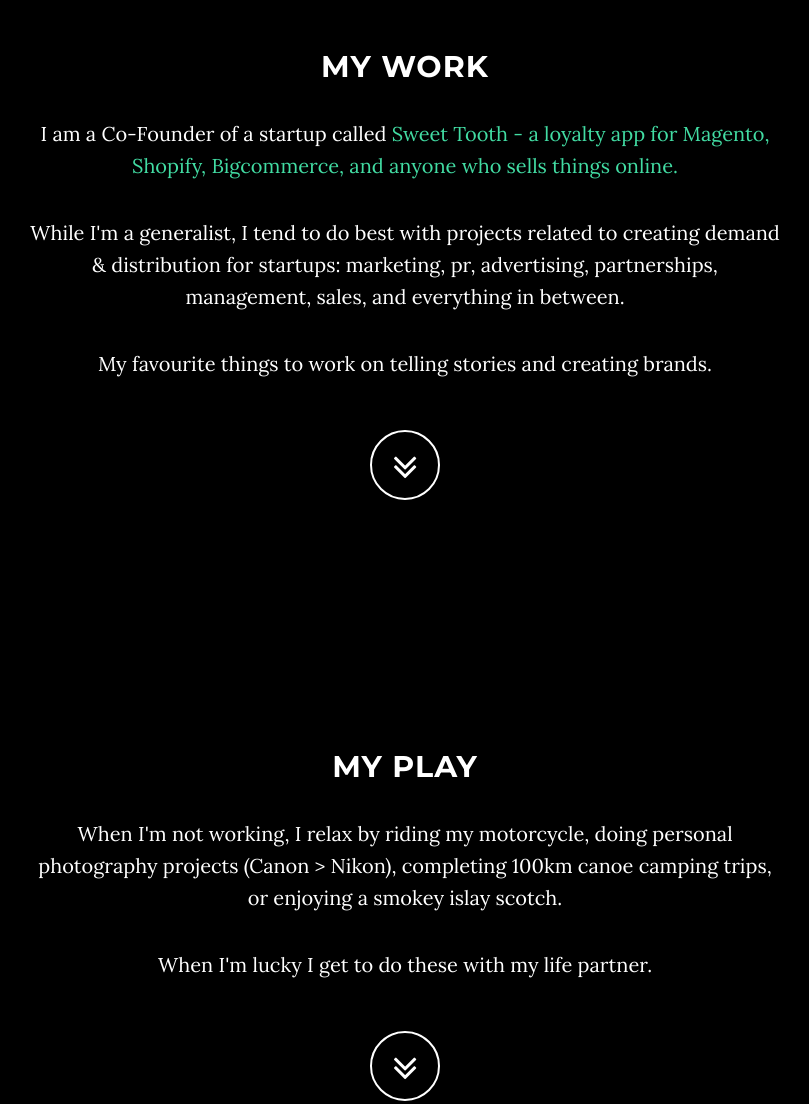
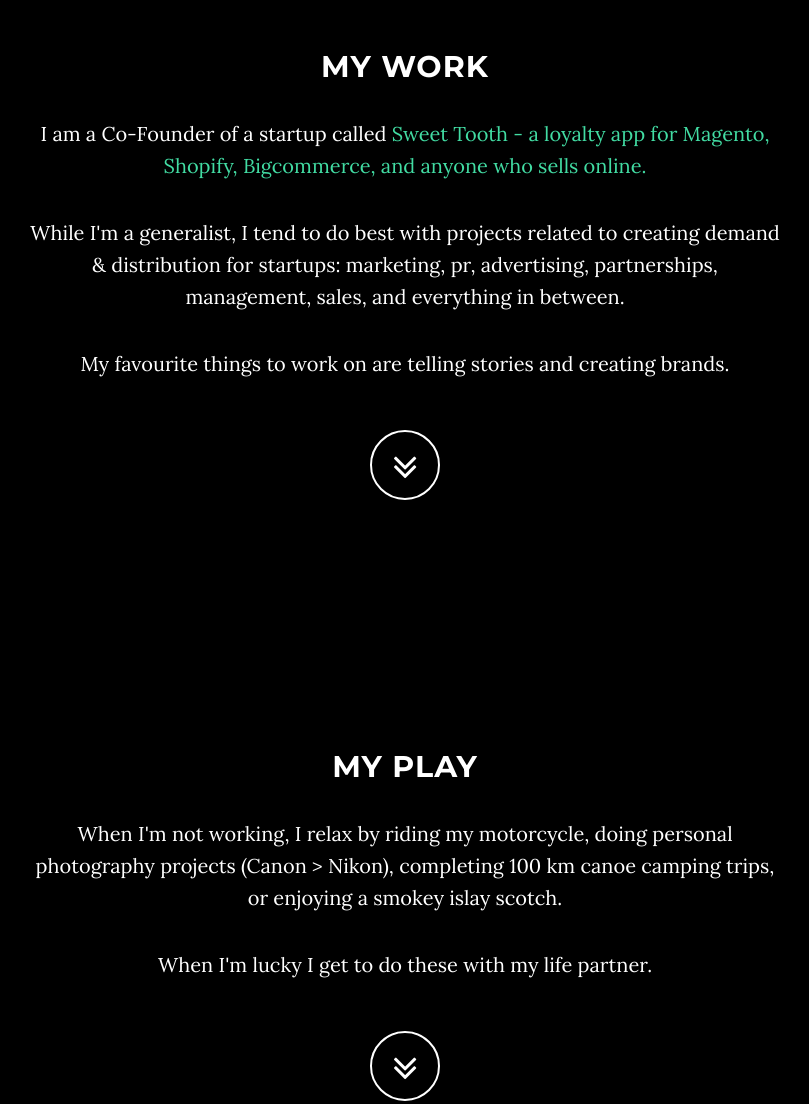
Before and after one commit to stevedeckert/stevedeckert.github.io, a plain HTML site: page index.html in a window 1280 px wide. Shown: the part 1000-2104 px from the top of the page, without its empty margins (235-1044 px from the left). Drawn offline with Linux system fonts and the light colour scheme.

Commit message:
Slight content changes of paragraphs
formatting, content

```diff
--- a/index.html
+++ b/index.html
@@ -92,9 +92,9 @@
         <div class="row">
             <div class="col-lg-8 col-lg-offset-2">
                 <h2>My Work</h2>
-                <p>I am a Co-Founder of a startup called <a href="https://www.sweettoothrewards.com/" target="blank">Sweet Tooth - a loyalty app for Magento, Shopify, Bigcommerce, and anyone who sells things online.</a></p>
+                <p>I am a Co-Founder of a startup called <a href="https://www.sweettoothrewards.com/" target="blank">Sweet Tooth - a loyalty app for Magento, Shopify, Bigcommerce, and anyone who sells online.</a></p>
                 <p>While I'm a generalist, I tend to do best with projects related to creating demand &amp; distribution for startups: marketing, pr, advertising, partnerships, management, sales, and everything in between.</p>
-                <p>My favourite things to work on telling stories and creating brands.</p>
+                <p>My favourite things to work on are telling stories and creating brands.</p>
                 <a href="#play" class="btn btn-circle page-scroll">
                             <i class="fa fa-angle-double-down animated"></i>
                         </a>
@@ -107,7 +107,7 @@
         <div class="row">
             <div class="col-lg-8 col-lg-offset-2">
                 <h2>My Play</h2>
-                <p>When I'm not working, I relax by riding my motorcycle, doing personal photography projects (Canon > Nikon), completing 100km canoe camping trips, or enjoying a smokey islay scotch.</p>
+                <p>When I'm not working, I relax by riding my motorcycle, doing personal photography projects (Canon > Nikon), completing 100 km canoe camping trips, or enjoying a smokey islay scotch.</p>
                 <p>When I'm lucky I get to do these with my life partner.</p>
                 <a href="#contact" class="btn btn-circle page-scroll">
                             <i class="fa fa-angle-double-down animated"></i>
```
